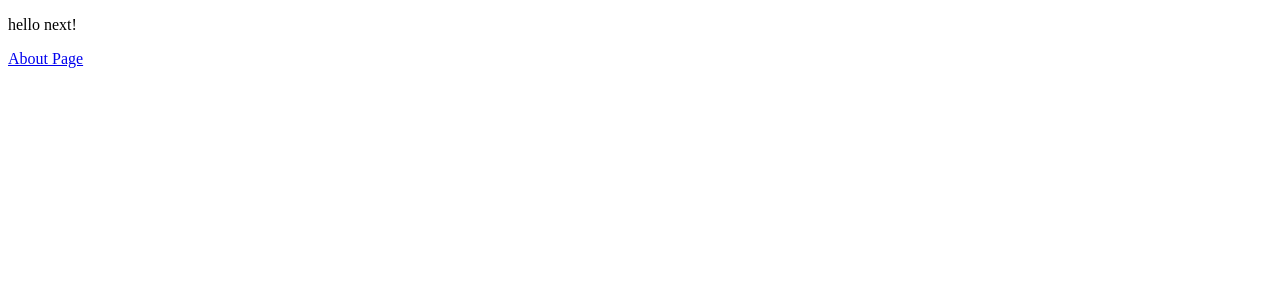
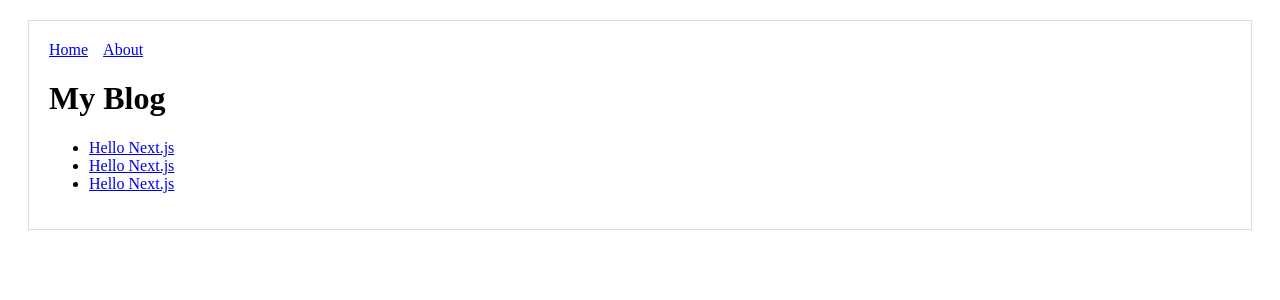
Before and after one commit to Yoomin233/my-blog, a Next.js app: page / in a window 1280 px wide. Shown: the top 300 px of the page. Built offline with nearby package versions, Linux system fonts and the light colour scheme.

Commit message:
shared components; dynamic pages; clean URL; route masking

```diff
--- /dev/null
+++ b/components/Header.js
@@ -0,0 +1,18 @@
+import Link from 'next/link'
+
+const linkStyle = {
+  marginRight: 15
+}
+
+const Header = () => (
+  <div>
+    <Link href="/">
+      <a style={linkStyle}>Home</a>
+    </Link>
+    <Link href="/about">
+      <a style={linkStyle}>About</a>
+    </Link>
+  </div>
+)
+
+export default Header
--- /dev/null
+++ b/components/Layout.js
@@ -0,0 +1,16 @@
+import Header from './Header'
+
+const layoutStyle = {
+  margin: 20,
+  padding: 20,
+  border: '1px solid #ddd'
+}
+
+const Layout = (props) => (
+  <div style={layoutStyle}>
+    <Header />
+    {props.children}
+  </div>
+)
+
+export default Layout
--- a/package.json
+++ b/package.json
@@ -5,12 +5,13 @@
   "main": "index.js",
   "scripts": {
     "test": "echo \"Error: no test specified\" && exit 1",
-    "dev": "next"
+    "dev": "node server.js"
   },
   "keywords": [],
   "author": "",
   "license": "ISC",
   "dependencies": {
+    "express": "^4.16.2",
     "next": "^4.1.0",
     "react": "^16.0.0",
     "react-dom": "^16.0.0"
--- a/pages/index.js
+++ b/pages/index.js
@@ -1,13 +1,26 @@
+import Layout from '../components/Layout'
 import Link from 'next/link'
 
+const PostLink = (props) => {
+  const [, y, m, d, n] = props.id.match(/^(\d{4})(\d{2})(\d{2})(\d{2})/)
+  return (
+    <li>
+      <Link as={`/posts/${y}/${m}/${d}/${n}`} href={`/post?id=${props.id}`} >
+        <a>{props.title}</a>
+      </Link>
+    </li>
+  )
+}
+
 const Index = () => (
-  <div>
-    <p>hello next!</p>
-    <Link href='/about'>
-      <a>About Page</a>
-
-    </Link>
-  </div>
+  <Layout>
+    <h1>My Blog</h1>
+    <ul>
+      <PostLink title="Hello Next.js" id={'2017101801'}/>
+      <PostLink title="Hello Next.js" id={'2017101802'}/>
+      <PostLink title="Hello Next.js" id={'2017101803'}/>
+    </ul>
+  </Layout>
 )
 
 export default Index
--- /dev/null
+++ b/styles/style.css
@@ -0,0 +1,3 @@
+div {
+  border: 1px solid #ddd;
+}
```
Also changed, not shown: pages/about.js (+71 -7 lines), pages/post.js (added, +16 -0 lines), server.js (added, +28 -0 lines), 1 other file (tests, documents, lock files or other folders).
